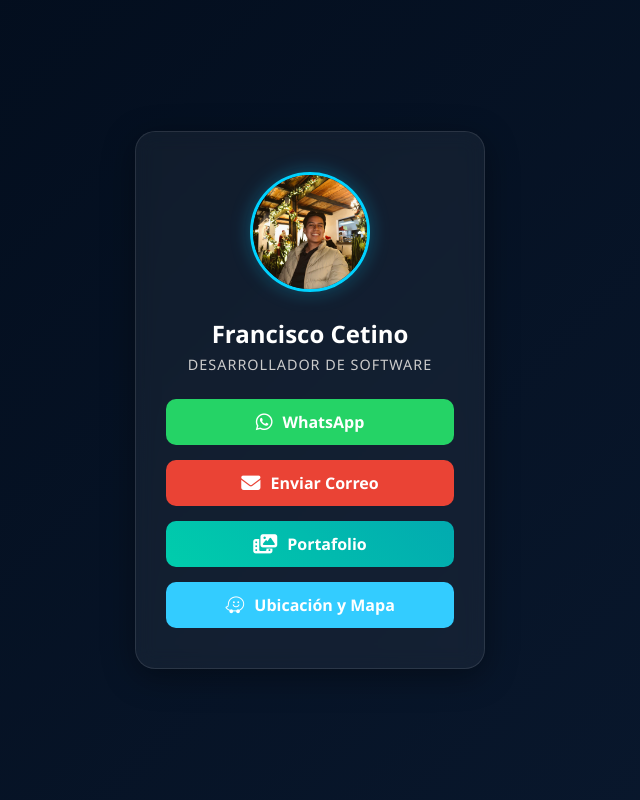
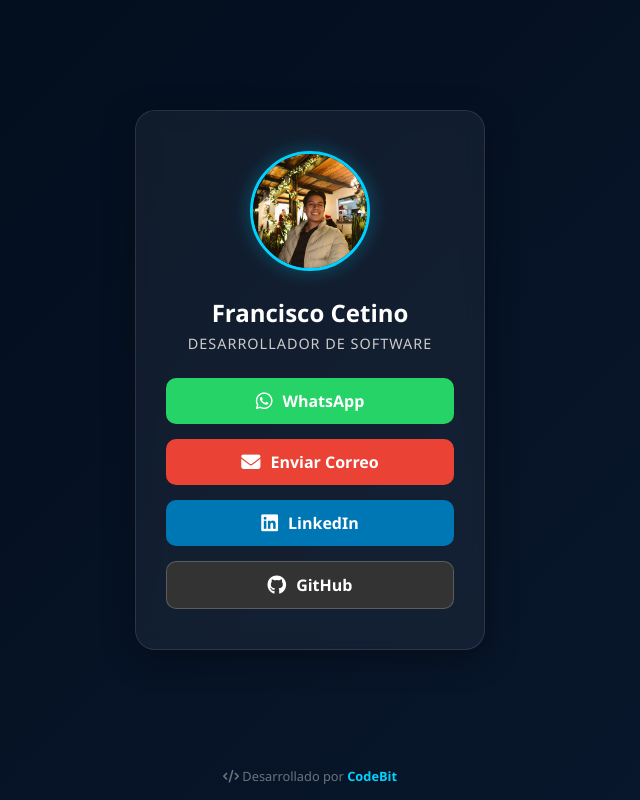
Before and after one commit to Franciscoj04/FranciscoCetino, a plain HTML site: page index.html in a window 1280 px wide. Shown: the whole page, without its empty margins (330-970 px from the left). Drawn offline with Linux system fonts and the light colour scheme.

Commit message:
Update 1.0

```diff
--- a/index.html
+++ b/index.html
@@ -3,127 +3,80 @@
 <head>
     <meta charset="UTF-8">
     <meta name="viewport" content="width=device-width, initial-scale=1.0">
-    <title>Mi Tarjeta Digital</title>
+    <title>Francisco Cetino - Desarrollador</title>
     <link rel="stylesheet" href="https://cdnjs.cloudflare.com/ajax/libs/font-awesome/6.4.0/css/all.min.css">
     <style>
         /* Estilos Generales */
-        * {
-            box-sizing: border-box;
-            margin: 0;
-            padding: 0;
-            font-family: 'Segoe UI', Tahoma, Geneva, Verdana, sans-serif;
-        }
+        * { box-sizing: border-box; margin: 0; padding: 0; font-family: 'Segoe UI', Tahoma, Geneva, Verdana, sans-serif; }
 
         body {
             background: linear-gradient(135deg, #020c1b 0%, #0a192f 100%);
-            display: flex;
-            justify-content: center;
-            align-items: center;
-            min-height: 100vh;
-            color: #fff;
+            display: flex; justify-content: center; align-items: center;
+            min-height: 100vh; color: #fff; padding: 20px; padding-bottom: 60px;
         }
 
-        /* Contenedor de la Tarjeta */
+        /* Tarjeta */
         .card {
             background: rgba(255, 255, 255, 0.05);
-            backdrop-filter: blur(10px); /* Efecto de vidrio esmerilado */
+            backdrop-filter: blur(10px);
             border: 1px solid rgba(255, 255, 255, 0.1);
-            border-radius: 20px;
-            padding: 40px 30px;
-            width: 100%;
-            max-width: 350px;
-            text-align: center;
+            border-radius: 20px; padding: 40px 30px;
+            width: 100%; max-width: 350px; text-align: center;
             box-shadow: 0 8px 32px 0 rgba(0, 0, 0, 0.37);
             transition: transform 0.3s ease;
         }
+        .card:hover { transform: translateY(-5px); }
 
-        .card:hover {
-            transform: translateY(-5px);
-        }
-
-        /* Foto de Perfil */
+        /* Foto */
         .profile-img {
-            width: 120px;
-            height: 120px;
-            border-radius: 50%;
-            border: 3px solid #00d2ff; /* Color del borde de la foto */
-            object-fit: cover;
-            margin-bottom: 20px;
-            box-shadow: 0 0 20px rgba(0, 210, 255, 0.3);
+            width: 120px; height: 120px; border-radius: 50%;
+            border: 3px solid #00d2ff; object-fit: cover;
+            margin-bottom: 20px; box-shadow: 0 0 20px rgba(0, 210, 255, 0.3);
         }
 
         /* Textos */
-        h1 {
-            font-size: 1.5rem;
-            margin-bottom: 5px;
-            font-weight: 700;
-        }
+        h1 { font-size: 1.5rem; margin-bottom: 5px; font-weight: 700; }
+        .job-title { color: #ccc; font-size: 0.9rem; margin-bottom: 25px; text-transform: uppercase; letter-spacing: 1px; }
 
-        .job-title {
-            color: #ccc;
-            font-size: 0.9rem;
-            margin-bottom: 25px;
-            text-transform: uppercase;
-            letter-spacing: 1px;
-        }
-
-        /* Botones de contacto */
-        .links-container {
-            display: flex;
-            flex-direction: column;
-            gap: 15px;
-        }
+        /* Botones */
+        .links-container { display: flex; flex-direction: column; gap: 15px; }
 
         .btn {
-            display: flex;
-            align-items: center;
-            justify-content: center;
-            text-decoration: none;
-            padding: 12px;
-            border-radius: 10px;
-            font-weight: 600;
-            transition: all 0.3s ease;
-            position: relative;
-            overflow: hidden;
+            display: flex; align-items: center; justify-content: center;
+            text-decoration: none; padding: 12px; border-radius: 10px;
+            font-weight: 600; transition: all 0.3s ease; color: #fff;
         }
+        .btn i { margin-right: 10px; font-size: 1.2rem; }
 
-        .btn i {
-            margin-right: 10px;
-            font-size: 1.2rem;
-        }
+        /* --- COLORES DE LOS BOTONES --- */
 
-        /* Colores específicos para cada red */
-        .whatsapp {
-            background-color: #25D366;
-            color: #fff;
-        }
+        /* WhatsApp */
+        .whatsapp { background-color: #25D366; }
         .whatsapp:hover { background-color: #20b857; box-shadow: 0 0 15px rgba(37, 211, 102, 0.4); }
 
-        .email {
-            background-color: #ea4335;
-            color: #fff;
-        }
+        /* Email */
+        .email { background-color: #ea4335; }
         .email:hover { background-color: #c93a2e; box-shadow: 0 0 15px rgba(234, 67, 53, 0.4); }
 
-        .portfolio-btn {
-            background: linear-gradient(45deg, #00cdac, #02aab0); /* Un gradiente turquesa */
-            color: #fff;
-            border: none;
+        /* LinkedIn (Nuevo) */
+        .linkedin { background-color: #0077b5; }
+        .linkedin:hover { background-color: #005e93; box-shadow: 0 0 15px rgba(0, 119, 181, 0.4); }
+
+        /* GitHub (Nuevo) */
+        .github { background-color: #333; border: 1px solid rgba(255,255,255,0.2); }
+        .github:hover { background-color: #000; box-shadow: 0 0 15px rgba(255, 255, 255, 0.2); border-color: #fff; }
+
+        /* --- Footer --- */
+        .creator-footer {
+            position: fixed; bottom: 15px; left: 0; width: 100%;
+            text-align: center; font-size: 0.8rem;
+            color: rgba(255, 255, 255, 0.4); z-index: 1000; pointer-events: none;
         }
-        .portfolio-btn:hover {
-            box-shadow: 0 0 20px rgba(0, 205, 172, 0.5);
-            transform: scale(1.02);
+        .creator-footer a {
+            pointer-events: auto; color: #00d2ff; font-weight: 600;
+            text-decoration: none; transition: color 0.3s ease;
         }
-
-
-       .waze {
-            background-color: #33ccff; /* Color Waze clásico */
-            color: #fff;
-        }
-        .waze:hover {
-            background-color: #00aadd;
-            box-shadow: 0 0 15px rgba(51, 204, 255, 0.4);
-        }
+        .creator-footer a:hover { color: #fff; text-shadow: 0 0 10px rgba(0, 210, 255, 0.8); text-decoration: underline; }
 
     </style>
 </head>
@@ -145,14 +98,22 @@
                 <i class="fas fa-envelope"></i> Enviar Correo
             </a>
 
-            <a href="Galeria.html" class="btn portfolio-btn">
-                <i class="fas fa-photo-video"></i> Portafolio
+            <a href="https://www.linkedin.com/in/francisco-javier-cetino-mendez-459840241/" class="btn linkedin" target="_blank">
+                <i class="fab fa-linkedin"></i> LinkedIn
             </a>
 
-            <a href="Ubicacion.html" class="btn waze">
-                <i class="fab fa-waze"></i> Ubicación y Mapa
+            <a href="https://github.com/Franciscoj04" class="btn github" target="_blank">
+                <i class="fab fa-github"></i> GitHub
             </a>
+
         </div>
+    </div>
+
+    <div class="creator-footer">
+        <i class="fas fa-code"></i> Desarrollado por
+        <a href="https://TU-USUARIO.github.io" target="_blank">
+            CodeBit
+        </a>
     </div>
 
 </body>
```
